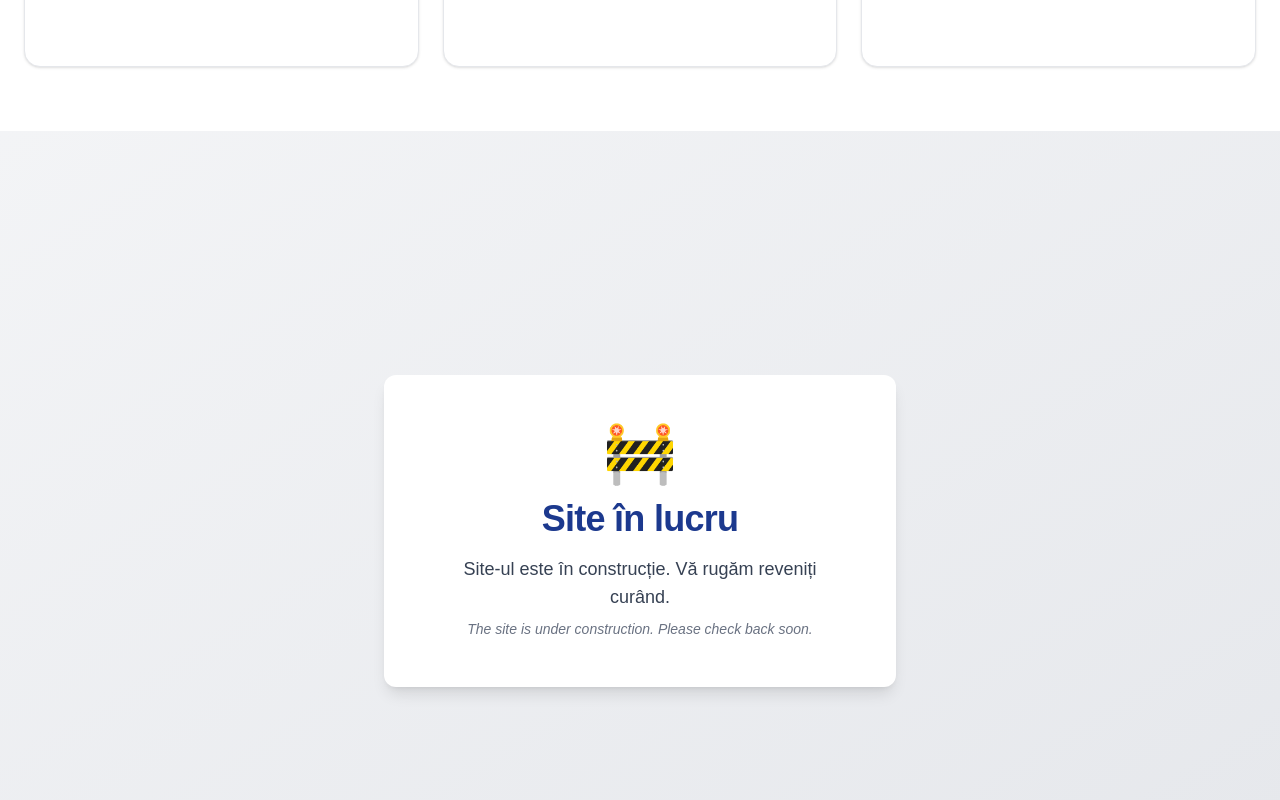
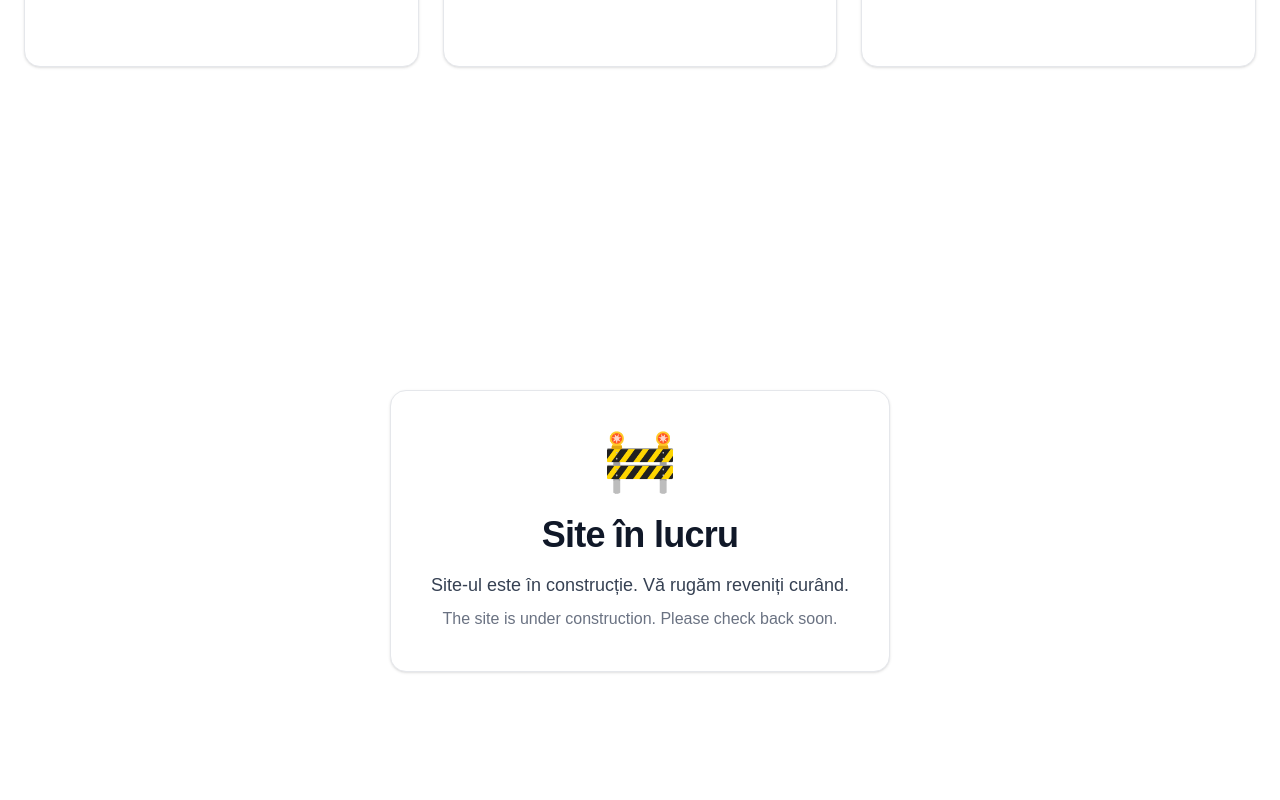
Before and after one commit to Q-UW9/ro.uvt.ri, a React (Vite) app in the folder frontend/: page / in a window 1280 px wide. Shown: the part 960-1760 px from the top of the page. Built offline with nearby package versions, Linux system fonts and the light colour scheme.

Commit message:
deleted:    frontend/src/pages/UnderConstruction.styles.js 	new file:   frontend/src/pages/UnderConstruction.styles.ts 	modified:   frontend/src/pages/UnderConstruction.tsx

```diff
--- a/frontend/src/pages/UnderConstruction.styles.js
+++ /dev/null
@@ -1,8 +0,0 @@
-export const s = {
-  container: "h-screen flex items-center justify-center bg-gradient-to-br from-gray-100 to-gray-200",
-  card: "text-center bg-white p-12 rounded-xl shadow-lg max-w-lg",
-  icon: "text-6xl mb-4",
-  title: "text-4xl font-bold text-blue-900 mb-4",
-  text: "text-lg text-gray-700 mb-2",
-  subtitle: "text-sm text-gray-500 italic",
-};
--- /dev/null
+++ b/frontend/src/pages/UnderConstruction.styles.ts
@@ -0,0 +1,19 @@
+export const s = {
+  container:
+    'flex min-h-screen items-center justify-center px-6 py-20',
+
+  card:
+    'rounded-2xl border border-gray-200 bg-white p-10 text-center shadow-sm',
+
+  icon:
+    'mb-6 text-6xl',
+
+  title:
+    'mb-4 text-4xl font-bold',
+
+  text:
+    'mb-2 text-lg text-gray-700',
+
+  subtitle:
+    'text-gray-500',
+}
--- a/frontend/src/pages/UnderConstruction.tsx
+++ b/frontend/src/pages/UnderConstruction.tsx
@@ -6,7 +6,7 @@ import { Card } from '../components/molecules/Card/Card'
 
 import { cardsData } from '../data/cards'
 
-import { s } from './UnderConstruction.styles.js'
+import { s } from './UnderConstruction.styles'
 
 function UnderConstruction() {
   const demoTabs = [
```
